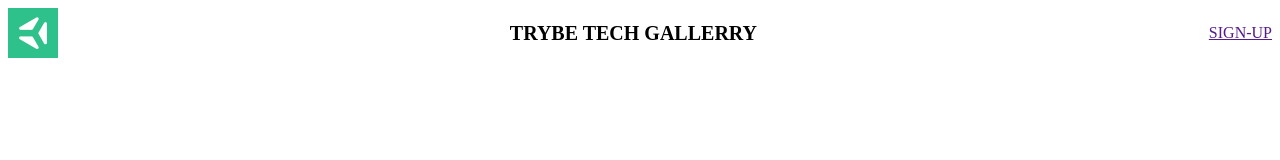
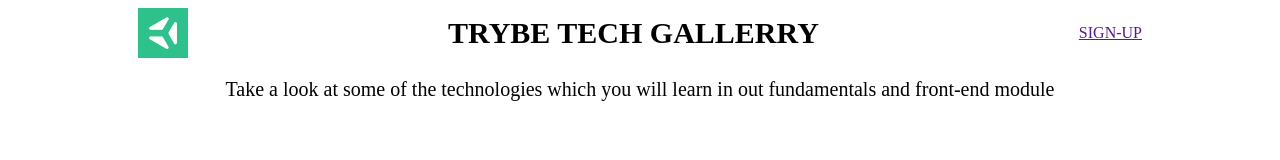
Before and after one commit to VictorLeichsenring/trybe-tech-gallery, a website: page index.html in a window 1280 px wide. Drawn offline with Linux system fonts and the light colour scheme.

Commit message:
Implementado conteúdo da primeira section

```diff
--- a/index.html
+++ b/index.html
@@ -12,5 +12,8 @@
     <h1 class="header-title">TRYBE TECH GALLERRY</h1>
     <a href="" class="header-login">SIGN-UP</a>
   </header>
+  <section class="text-section">
+    <p>Take a look at some of the technologies which you will learn in out fundamentals and front-end module</p>
+  </section>
 </body>
 </html>
--- a/style.css
+++ b/style.css
@@ -1,7 +1,7 @@
 .header-container {
   max-height: 50px;
   display: flex;
-  justify-content: space-between;
+  justify-content: space-around;
   align-items: center;
 }
 
@@ -10,5 +10,14 @@
 }
 
 .header-title {
+  font-size: 30px;
+}
+
+.text-section {
+  display: flex;
+  justify-content: center;
+}
+
+.text-section p {
   font-size: 20px;
 }
```
